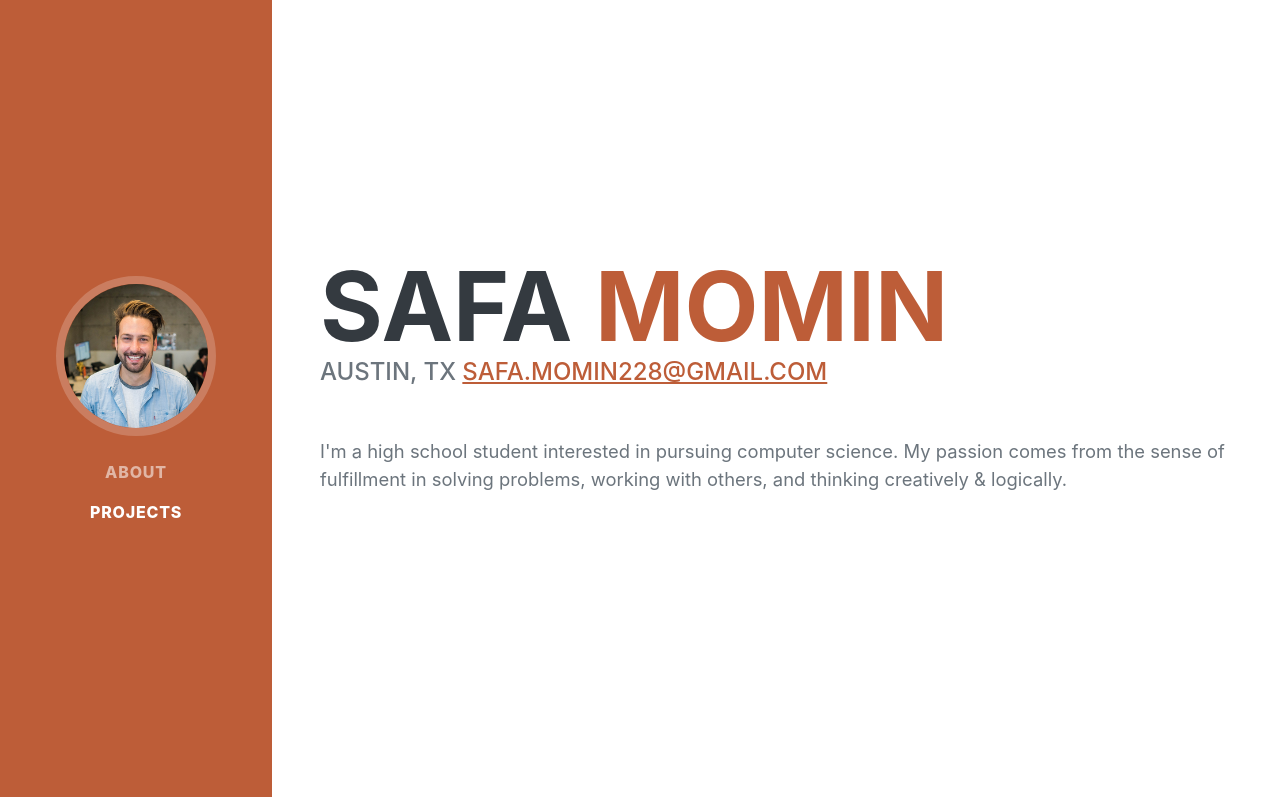
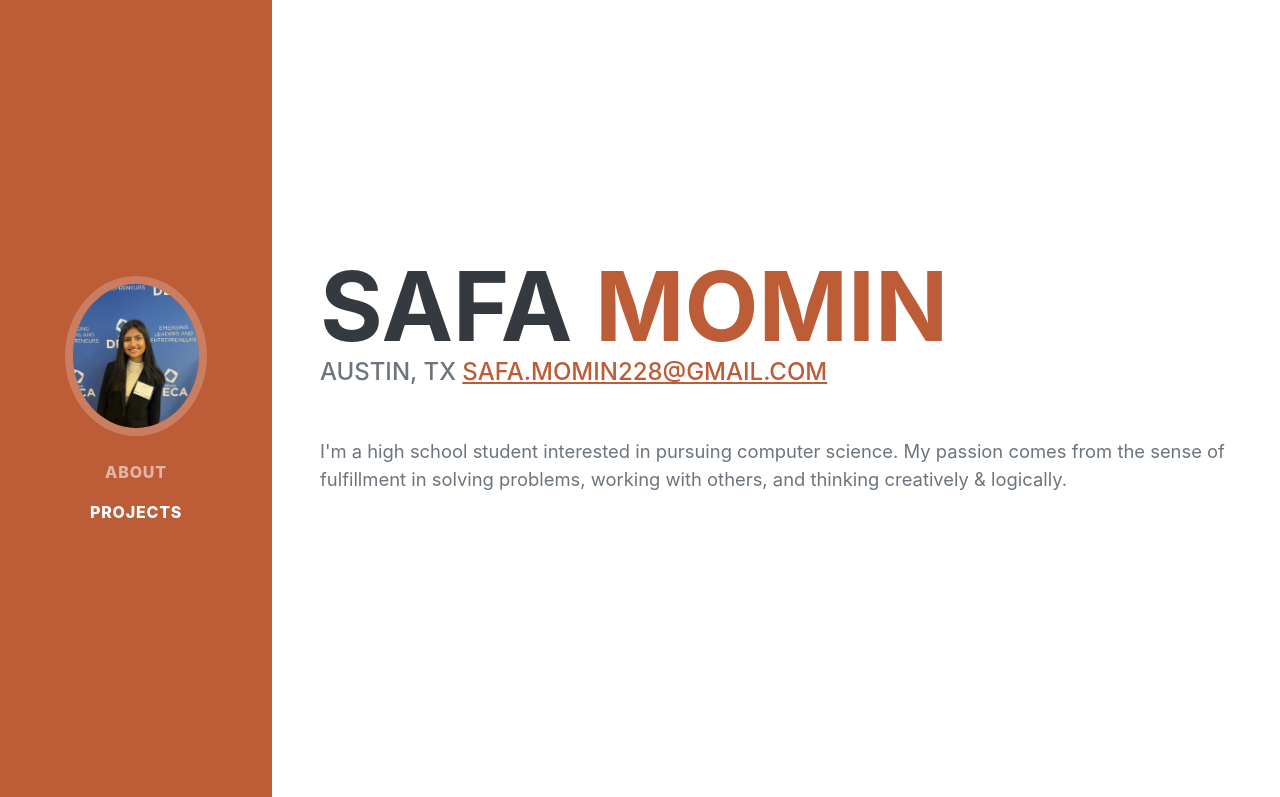
Before and after one commit to safa-m-sketch/safa-m-sketch.github.io, a website: page index.html in a window 1280 px wide. Shown: the top 797 px of the page. Drawn offline with nearby package versions, Linux system fonts and the light colour scheme; a web font is replaced by a local one.

Commit message:
Update index.html

```diff
--- a/index.html
+++ b/index.html
@@ -20,7 +20,7 @@
         <nav class="navbar navbar-expand-lg navbar-dark bg-primary fixed-top" id="sideNav">
             <a class="navbar-brand js-scroll-trigger" href="#page-top">
                 <span class="d-block d-lg-none">Safa Momin</span>
-                <span class="d-none d-lg-block"><img class="img-fluid img-profile rounded-circle mx-auto mb-2" src="assets/img/profile.jpg" alt="..." /></span>
+                <span class="d-none d-lg-block"><img class="img-fluid img-profile rounded-circle mx-auto mb-2" src="assets/img/IMG_2270.jpg" alt="..." /></span>
             </a>
             <button class="navbar-toggler" type="button" data-bs-toggle="collapse" data-bs-target="#navbarResponsive" aria-controls="navbarResponsive" aria-expanded="false" aria-label="Toggle navigation"><span class="navbar-toggler-icon"></span></button>
             <div class="collapse navbar-collapse" id="navbarResponsive">
```
